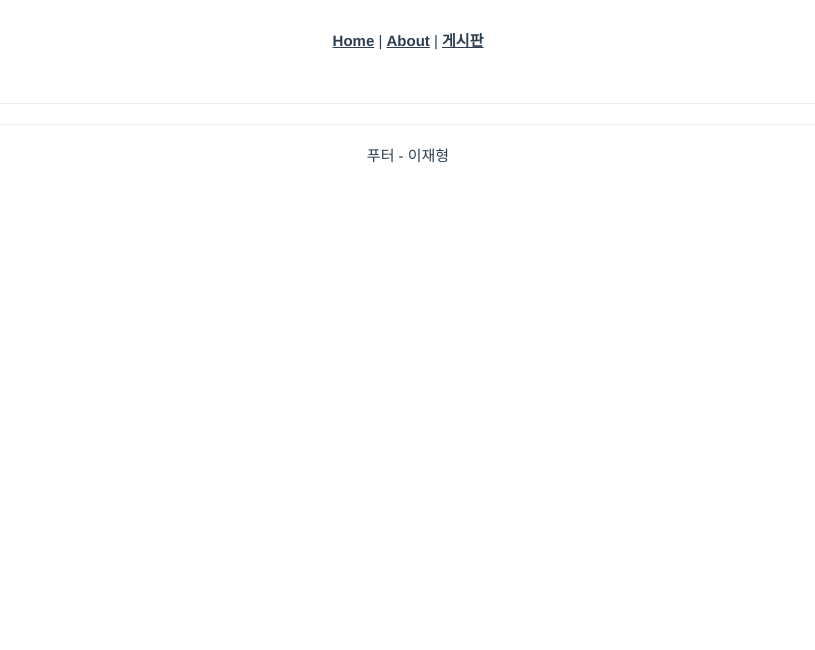
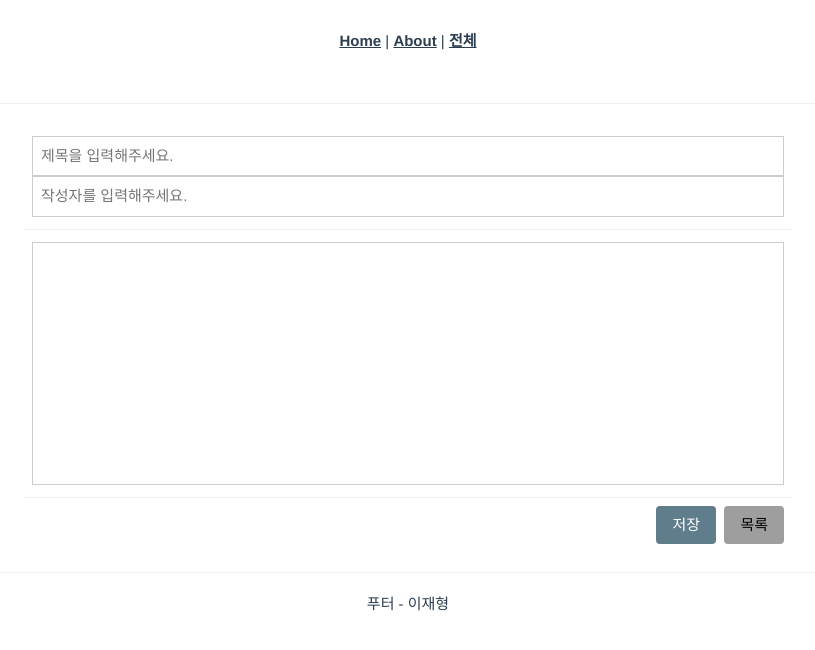
Before and after one commit to jaehyeong2/--vue, a Vue app in the folder board/: page /boards/write in a window 1280 px wide. Shown: the top 650 px of the page, without its empty margins (232-1047 px from the left). Built offline with nearby package versions, Linux system fonts and the light colour scheme.

Commit message:
삭제까지

```diff
--- a/board/src/components/PageHeader.vue
+++ b/board/src/components/PageHeader.vue
@@ -4,8 +4,28 @@
     <div id="nav">
       <router-link to="/">Home</router-link> |
       <router-link to="/about">About</router-link> |
-      <router-link to="/boards">게시판</router-link>
+      <router-link to="/boards">전체</router-link>
     </div>
+
+    <!-- <table class="w3-table-all">
+      <thead>
+      <tr>
+        <th>번호</th>
+        <th>제목</th>
+        <th>작성자</th>
+        <th>등록일시</th>
+      </tr>
+      </thead>
+      <tbody>
+
+      <tr v-for="(data, idx) in list" :key="idx">
+        <td>{{ data.boardId }}</td>
+        <td><a v-on:click="fnView(`${data.boardId}`)">{{ data.title }}</a></td>
+        <td>{{ data.userName }}</td>
+        <td>{{ data.createDate }}</td>
+      </tr>
+      </tbody>
+    </table> -->
   </header>
   <hr/>
 </template>
--- a/board/src/router/index.js
+++ b/board/src/router/index.js
@@ -2,6 +2,7 @@ import { createRouter, createWebHistory } from 'vue-router'
 import PageHome from '@/views/PageHome.vue'
 import BoardList from '@/views/board/BoardList.vue'
 import BoardDetail from '@/views/board/BoardDetail.vue'
+import BoardWrite from '@/views/board/BoardWrite.vue'
 
 const routes = [
   {
@@ -27,6 +28,11 @@ const routes = [
     name: 'BoardDetail',
     component: BoardDetail
   },
+  {
+    path: '/boards/write',
+    name: 'BoardWrite',
+    component: BoardWrite
+  },
 ]
 
 const router = createRouter({
--- a/board/src/views/board/BoardDetail.vue
+++ b/board/src/views/board/BoardDetail.vue
@@ -29,7 +29,8 @@ export default {
       title: '',
       author: '',
       contents: '',
-      created_at: ''
+      created_at: '',
+      boardId: ''
     }
   },
   mounted() {
@@ -37,7 +38,7 @@ export default {
   },
   methods: {
     fnGetView() {
-      this.$axios.get(this.$serverUrl + '/boards/' +this.requestBody.idx, {
+      this.$axios.get(this.$serverUrl + '/boards/' +this.idx, {
 
       }).then((res) => {
           console.log("겟뷰 호출")
@@ -47,6 +48,7 @@ export default {
         this.userName = list.userName;
         this.content = list.content;
         this.createDate = list.createDate;
+        this.boardId = list.boardId;
       }).catch((err) => {
         if (err.message.indexOf('Network Error') > -1) {
           alert('네트워크가 원활하지 않습니다.\n잠시 후 다시 시도해주세요.')
@@ -69,8 +71,10 @@ export default {
     fnDelete() {
       if (!confirm("삭제하시겠습니까?")) return
 
-      this.$axios.delete(this.$serverUrl + '/boards/' + this.idx, {})
-          .then(() => {
+      this.$axios.delete(this.$serverUrl + '/boards/' + this.boardId, {},)
+    .then((res) => {
+      console.log(this.requestbody.idx)
+            console.log(res);
             alert('삭제되었습니다.')
             this.fnList();
           }).catch((err) => {
--- a/board/src/views/board/BoardList.vue
+++ b/board/src/views/board/BoardList.vue
@@ -12,8 +12,8 @@
         <th>등록일시</th>
       </tr>
       </thead>
+
       <tbody>
-
       <tr v-for="(data, idx) in list" :key="idx">
         <td>{{ data.boardId }}</td>
         <td><a v-on:click="fnView(`${data.boardId}`)">{{ data.title }}</a></td>
@@ -22,6 +22,7 @@
       </tr>
       </tbody>
     </table>
+
     <div class="pagination w3-bar w3-padding-16 w3-small" v-if="paging.total_list_cnt > 0">
       <span class="pg">
       <a href="javascript:;" @click="fnPage(1)" class="first w3-button w3-bar-item w3-border">&lt;&lt;</a>
@@ -109,7 +110,7 @@ export default {
     },
     fnWrite() {
       this.$router.push({
-        path: './write'
+        path: './boards/write'
       })
     },
     fnPage(n) {
--- /dev/null
+++ b/board/src/views/board/BoardWrite.vue
@@ -0,0 +1,102 @@
+<template>
+  <div class="board-detail">
+    <div class="board-contents">
+      <input type="text" v-model="title" class="w3-input w3-border" placeholder="제목을 입력해주세요.">
+      <input type="text" v-model="author" class="w3-input w3-border" placeholder="작성자를 입력해주세요." v-if="idx === undefined">
+    </div>
+    <div class="board-contents">
+      <textarea id="" cols="30" rows="10" v-model="contents" class="w3-input w3-border" style="resize: none;">
+      </textarea>
+    </div>
+    <div class="common-buttons">
+      <button type="button" class="w3-button w3-round w3-blue-gray" v-on:click="fnSave">저장</button>&nbsp;
+      <button type="button" class="w3-button w3-round w3-gray" v-on:click="fnList">목록</button>
+    </div>
+  </div>
+</template>
+
+<script>
+export default {
+  data() { //변수생성
+    return {
+      requestBody: this.$route.query,
+      idx: this.$route.query.idx,
+
+      title: '',
+      author: '',
+      contents: '',
+      created_at: ''
+    }
+  },
+  mounted() {
+    this.fnGetView()
+  },
+  methods: {
+    fnGetView() {
+      if (this.idx !== undefined) {
+        this.$axios.get(this.$serverUrl + '/boards/' + this.idx, {
+          params: this.requestBody
+        }).then((res) => {
+          this.title = res.data.title
+          this.author = res.data.author
+          this.contents = res.data.contents
+          this.created_at = res.data.created_at
+        }).catch((err) => {
+          console.log(err)
+        })
+      }
+    },
+    fnList() {
+      delete this.requestBody.idx
+      this.$router.push({
+        path: './list',
+        query: this.requestBody
+      })
+    },
+    fnView(idx) {
+      this.requestBody.idx = idx
+      this.$router.push({
+        path: './',
+        query: this.requestBody
+      })
+    },
+    fnSave() {
+      let apiUrl = this.$serverUrl + '/boards'
+      this.form = {
+        "title": this.title,
+        "content": this.contents,
+        "categoryId": 1
+      }
+
+      if (this.idx === undefined) {
+        //INSERT
+        this.$axios.post(apiUrl, this.form)
+        .then((res) => {
+            console.log(res);
+          alert('글이 저장되었습니다.')
+          this.fnView(res.data.idx)
+        }).catch((err) => {
+            console.log(err);
+          if (err.message.indexOf('Network Error') > -1) {
+            alert('네트워크가 원활하지 않습니다.\n잠시 후 다시 시도해주세요.')
+          }
+        })
+      } else {
+        //UPDATE
+        this.$axios.patch(apiUrl, this.form)
+        .then((res) => {
+          alert('글이 저장되었습니다.')
+          this.fnView(res.data.idx)
+        }).catch((err) => {
+          if (err.message.indexOf('Network Error') > -1) {
+            alert('네트워크가 원활하지 않습니다.\n잠시 후 다시 시도해주세요.')
+          }
+        })
+      }
+    }
+  }
+}
+</script>
+<style scoped>
+
+</style>
```
